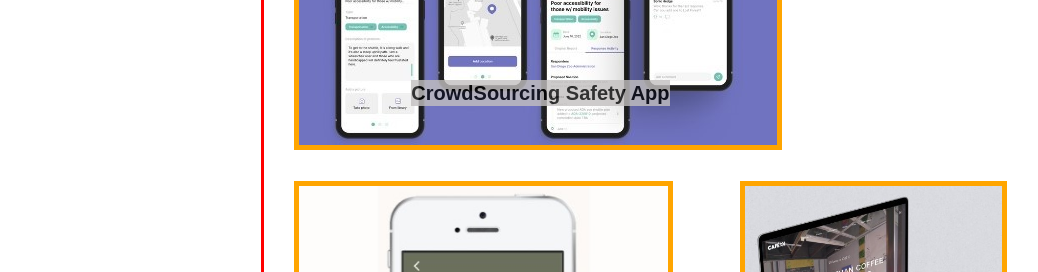
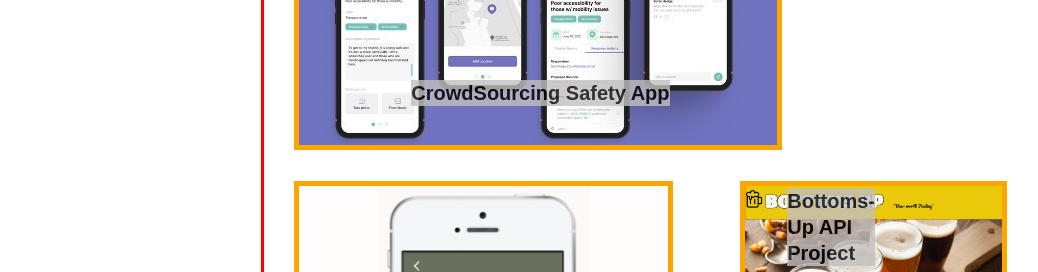
Before and after one commit to c1flores/Professional-Portfolio, a plain HTML site: page index.html in a window 1280 px wide. Shown: the part 1119-1391 px from the top of the page, without its empty margins (95-1133 px from the left). Drawn offline with Linux system fonts and the light colour scheme.

Commit message:
Added project 1 to portfolio

```diff
--- a/index.html
+++ b/index.html
@@ -108,16 +108,16 @@
 
         <li class="case-study-3">
           <div class="text-container">
-            <a href="https://powerup.ucsddesign.co/">
+            <a href="https://github.com/c1flores/Professional-Portfolio">
               <img
                 id="p3"
-                src="./Assets/Relevant Screenshots/Case Study 3.jpg"
+                src="./Assets/Relevant Screenshots/Bottoms-Up.jpg"
                 alt="Bipoc Business Website Redesign"
               >
             </a>
             <div class="text-overlay">
               <div class="transbox">
-                <h2>Cafe X Website Redesign</h2>
+                <h2>Bottoms-Up API Project</h2>
               </div>
             </div>
           </div>
```
Also changed, not shown: Assets/Relevant Screenshots/Bottoms-Up.jpg (added).
